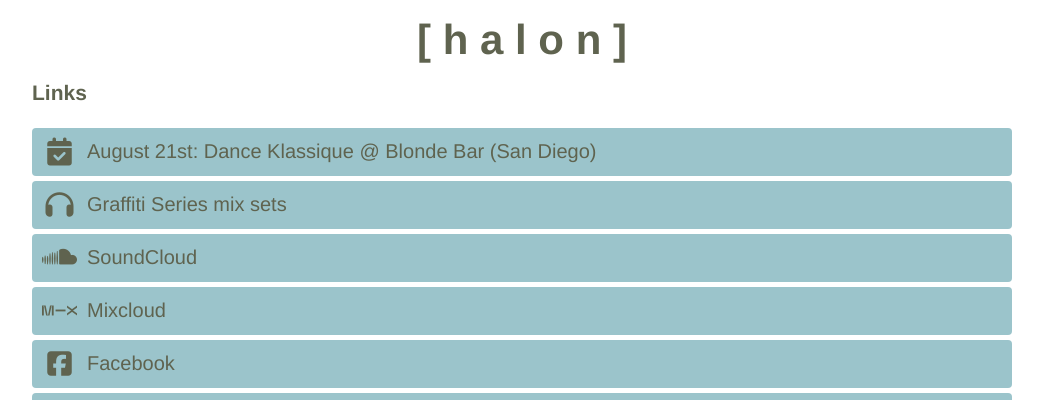
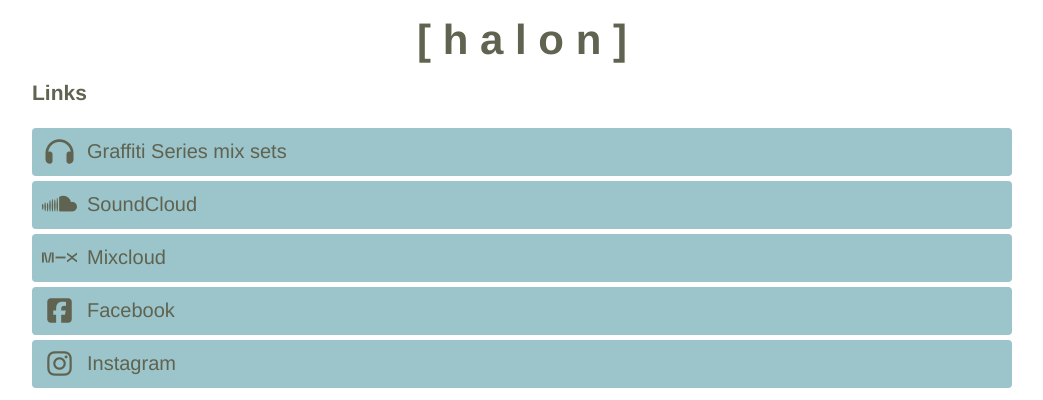
Before and after one commit to jamespolanco/jamespolanco.github.io, a plain HTML site: page index.html in a window 1280 px wide. Shown: the top 400 px of the page, without its empty margins (118-1161 px from the left). Drawn offline with Linux system fonts and the light colour scheme.

Commit message:
Remove Aug. 21 show

```diff
--- a/index.html
+++ b/index.html
@@ -74,12 +74,6 @@
       <h2>Links</h2>
       <div class="links">
         <ul>
-          <li>
-            <a href="https://www.facebook.com/events/487166375411569/"
-              ><i class="fas fa-calendar-check"></i>August 21st: Dance Klassique
-              @ Blonde Bar (San Diego)</a
-            >
-          </li>
           <li>
             <a
               href="https://soundcloud.com/h-a-l-o-n/sets/graffiti-series-mix-sets"
```
